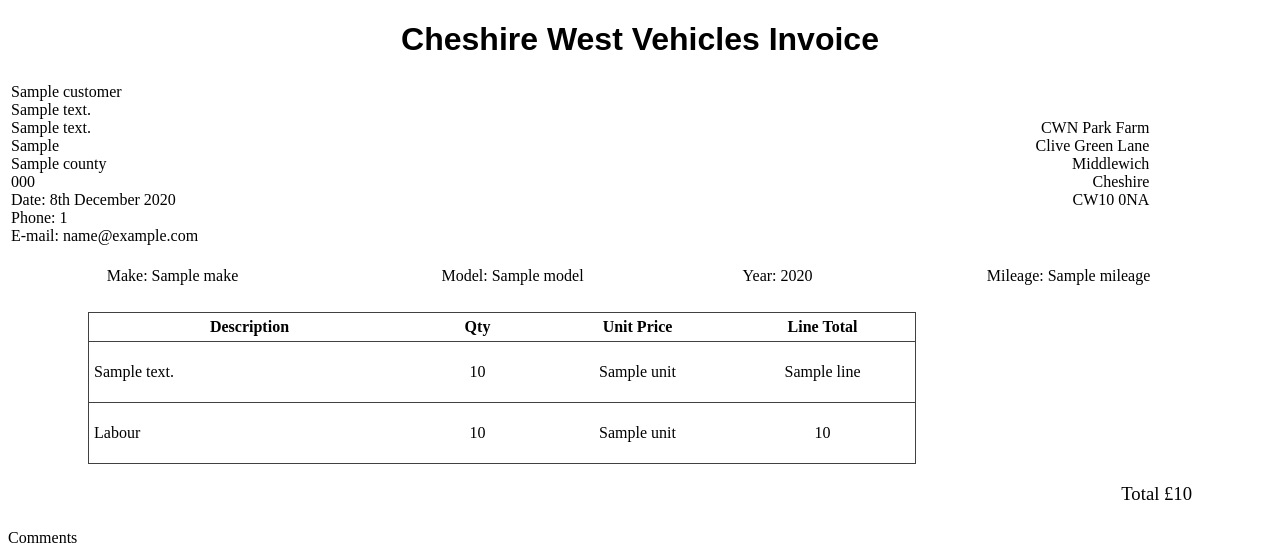
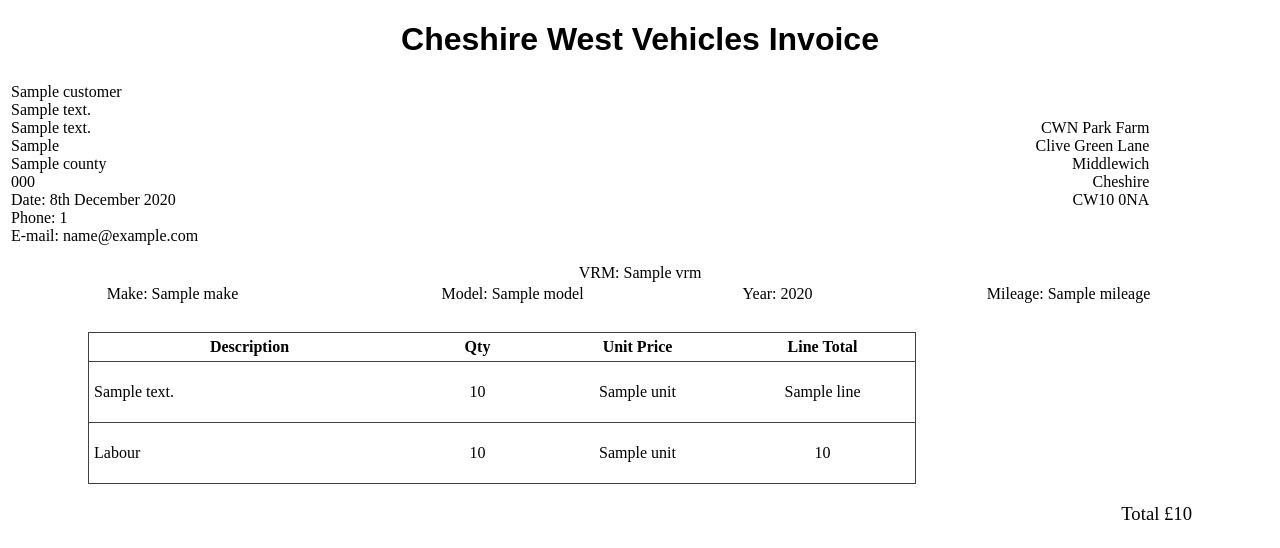
Before and after one commit to msped/cheshirewestvehicles, a Django app: template templates/invoice_template/invoice_template.html in a window 1280 px wide. Shown: the top 548 px of the page. Run offline with Django 4.2, Linux system fonts and the light colour scheme; the template is opened without the code that fills it: most values are stand-ins (such as "Sample title", 1, 10 or a date in 2020).

Commit message:
added vrm to invoice template

```diff
--- a/templates/invoice_template/invoice_template.html
+++ b/templates/invoice_template/invoice_template.html
@@ -68,6 +68,7 @@
         <td>Model: {{ invoice.vehicle.model }}</td>
         <td>Year: {{ invoice.vehicle.year }}</td>
         <td>Mileage: {{ invoice.vehicle.mileage }}</td>
+        <tr>VRM: {{ invoice.vehicle.vrm }}</tr>
       </tr>
     </table>
   </div>
```
